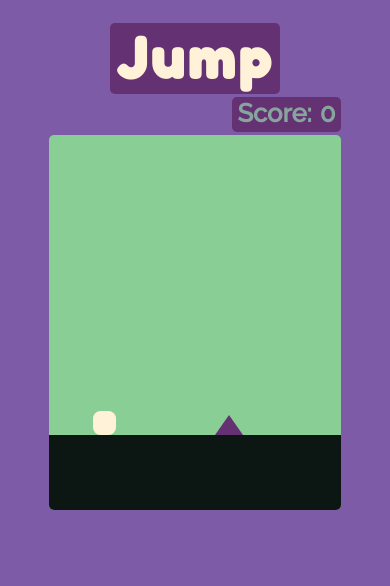
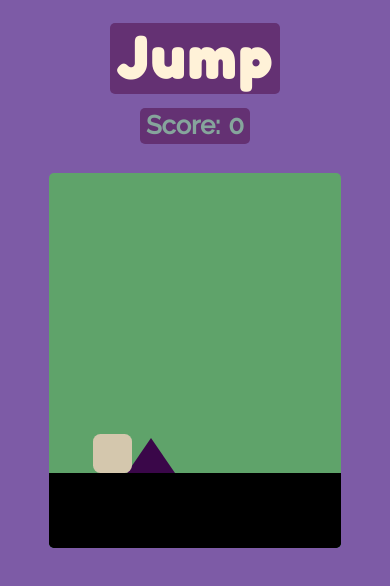
Before and after one commit to theFl00f/celesteEllerbyProject03, a plain HTML site: page index.html in a window 390 px wide. Both pictures are taken after a click on the button "start!". Drawn offline with nearby package versions, Linux system fonts and the light colour scheme; files that its build step writes are made by us from their sources.

Commit message:
mobile responsive, fixed height and width on update timer, different speed based on screen size

```diff
--- a/index.html
+++ b/index.html
@@ -4,7 +4,7 @@
     <meta charset="UTF-8">
     <meta name="viewport" content="width=device-width, initial-scale=1.0">
     <meta http-equiv="X-UA-Compatible" content="ie=edge">
-    <title>Document</title>
+    <title>Jump</title>
     <link rel="stylesheet" href="../celeste-ellerby-project03/styles/styles.css">
     <link href="https://fonts.googleapis.com/css?family=Fredoka+One|Raleway:500&display=swap" rel="stylesheet">
     <script src='https://ajax.googleapis.com/ajax/libs/jquery/3.4.1/jquery.min.js'></script>
--- a/scripts/scripts.js
+++ b/scripts/scripts.js
@@ -30,21 +30,63 @@ $(document).ready(() => {
         collide: false
     }
 
+
+    const smDesktop = () => {
+        const mediaQuery = window.matchMedia('(max-width: 960px)');
+        return mediaQuery.matches;
+    }
+
+    const tablet = () => {
+        const mediaQuery = window.matchMedia('(max-width: 768px)');
+        return mediaQuery.matches;
+    }
+
+    const phone = () => {
+        const mediaQuery = window.matchMedia('(max-width: 480px)');
+        return mediaQuery.matches;
+    }
+
+    const smPhone = () => {
+        const mediaQuery = window.matchMedia('(max-width: 300px)');
+        return mediaQuery.matches;
+    }
+
+    let end = '-10%'
+
+
     // on click of "start" close dialogue
     $char.addClass('disabled');
+    let time;
+    const setTime = () => {
+        if (smDesktop() === false && tablet() === false && phone() === false && smPhone() === false) {
+            return time = 4600;
+        } else if (smDesktop() === true && tablet() === false && phone() === false && smPhone() === false) {
+            return time = 3800;
+        } else if (smDesktop() === true && tablet() === true && phone() === false && smPhone() === false) {
+            return time = 3000;
+        } else if (smDesktop() === true && tablet() === true && phone() === true && smPhone() === false) {
+            return time = 2500;
+        } else {
+            return time = 2000;
+        }
+    }
+    setTime();
+
+
 
     const gameStart = () => {
         if ($dialogue.hasClass('hiddenDialogue') === false) {
-            $main.css('filter', 'none')
+            $main.css('filter', 'none');
             setTimeout(function() {
-                $char.removeClass('disabled')
+                $char.removeClass('disabled');
             }, 200);
-            $obstacle.css({left:'100%'}).delay(1000)
-            .animate({left: '-10%'}, 4600, "linear", function() {
-                increaseScore()
+
+
+            $obstacle.css({left: '100%'}).delay(1000)
+            .animate({left: '-10%'}, time, "linear", function() {
+                increaseScore();
                 gameStart();
-                //OTHER TWO DO, IDK WHAT'S GOIN ON
-                timer()
+                timer();
             });
         }
     }
@@ -91,10 +133,15 @@ $(document).ready(() => {
         }
     })
 
-    $main.on('click', function() {
+    $(document).on('click', function() {
         jump();
     })
-    $
+
+    $(window).on('resize',() => {
+        mediaQueries();
+    })
+
+
     // when char's coordinates are across the obstacle (or past a certain point) increase score held in variable.
     $score.html(score)
     const increaseScore = () => {
@@ -115,16 +162,22 @@ $(document).ready(() => {
     }
 
     const updateObstacleLocation = () => {
-        obstacle.x = $obstacle.offset().left
-        obstacle.y = $obstacle.offset().top
+        obstacle.x = $obstacle.offset().left;
+        obstacle.y = $obstacle.offset().top;
+        obstacle.height = $obstacle.height();
+        obstacle.width = $obstacle.width();
+
+
         if (obstacle.collide === false) {
             checkCollision()
         }
     }
 
     const updateCharLocation = () => {
-        char.x = $char.offset().left
-        char.y = $char.offset().top
+        char.x = $char.offset().left;
+        char.y = $char.offset().top;
+        char.height = $char.height();
+        char.width = $char.width();
     }
 
     const checkCollision = () => {
@@ -149,4 +202,14 @@ $(document).ready(() => {
                 }, 300)
             }
     }
+
+    const mediaQueries = () => {
+        smDesktop()
+        tablet()
+        phone()
+        smPhone()
+        setTime()
+    }
+
+    mediaQueries()
 })
--- a/styles/scss/abstracts/_mixins.scss
+++ b/styles/scss/abstracts/_mixins.scss
@@ -0,0 +1,15 @@
+@mixin smDesktop {
+    @media (max-width: 960px) { @content }
+};
+
+@mixin tablet {
+    @media (max-width: 768px) { @content }
+};
+
+@mixin phone {
+    @media (max-width: 480px) { @content }
+};
+
+@mixin smPhone {
+    @media (max-width: 300px) { @content }
+}
--- a/styles/scss/components/_buttons.scss
+++ b/styles/scss/components/_buttons.scss
@@ -3,6 +3,12 @@ button {
     background-color: $white;
     border: transparent;
     border-radius: 5px;
+    transition: 0.4s;
+}
+
+button:hover,
+button:focus-within {
+    background-color: $secondaryAccent;
 }
 
 .dialogue {
@@ -18,4 +24,13 @@ button {
     display: flex;
     justify-content: center;
     align-items: center;
+
+    @include smDesktop {
+        left: 25%;
+        right: 25%;
+    }
+    @include phone {
+        left: 16%;
+        right: 16%;
+    }
 }
--- a/styles/scss/components/_char.scss
+++ b/styles/scss/components/_char.scss
@@ -28,6 +28,14 @@ main {
     border: hidden;
     border-radius: 7.5px;
     z-index: 10;
+    @include smDesktop {
+        width: 9vw;
+        height: 9vw;
+    }
+    @include tablet {
+        width: 10vw;
+        height: 10vw;
+    }
 }
 
 .obstacle {
@@ -38,8 +46,17 @@ main {
     height: 0;
     border-left: 3.8vw solid transparent;
     border-right: 3.8vw solid transparent;
-    border-bottom: 5.2vw solid $secondaryColor;      // $black
-
+    border-bottom: 5.2vw solid $secondaryColor;
+    @include smDesktop {
+        border-bottom-width: 8vw;
+        border-left-width: 5vw;
+        border-right-width: 5vw;
+    }
+    @include tablet {
+        border-bottom-width: 9vw;
+        border-left-width: 6.2vw;
+        border-right-width: 6.2vw;
+    }
 }
 
 .hiddenDialogue {
--- a/styles/scss/pages/_index.scss
+++ b/styles/scss/pages/_index.scss
@@ -24,6 +24,9 @@ body {
     bottom: 0;
     background-color: $primaryAccent;
     z-index: 100;
+    @include smDesktop {
+        left: -15%;
+    }
 }
 
 .wrapper::after {
@@ -35,6 +38,12 @@ body {
     bottom: 0;
     background-color: $primaryAccent;
     z-index: 100;
+    @include smDesktop {
+        right: -15%;
+    }
+    @include tablet {
+        right: -16.5%
+    }
 }
 
 main {
@@ -47,6 +56,7 @@ main {
 .dialogue {
     display: flex;
     flex-direction: column;
+    z-index: 100;
 }
 
 p {
@@ -63,6 +73,10 @@ h2 {
     margin: 1% 0 1% 1%;
     display: flex;
     align-items: baseline;
+    @include phone {
+        align-self: center;
+        margin: 5% 0 10%;
+    }
 }
 
 span {
```
Also changed, not shown: styles/styles.css.
